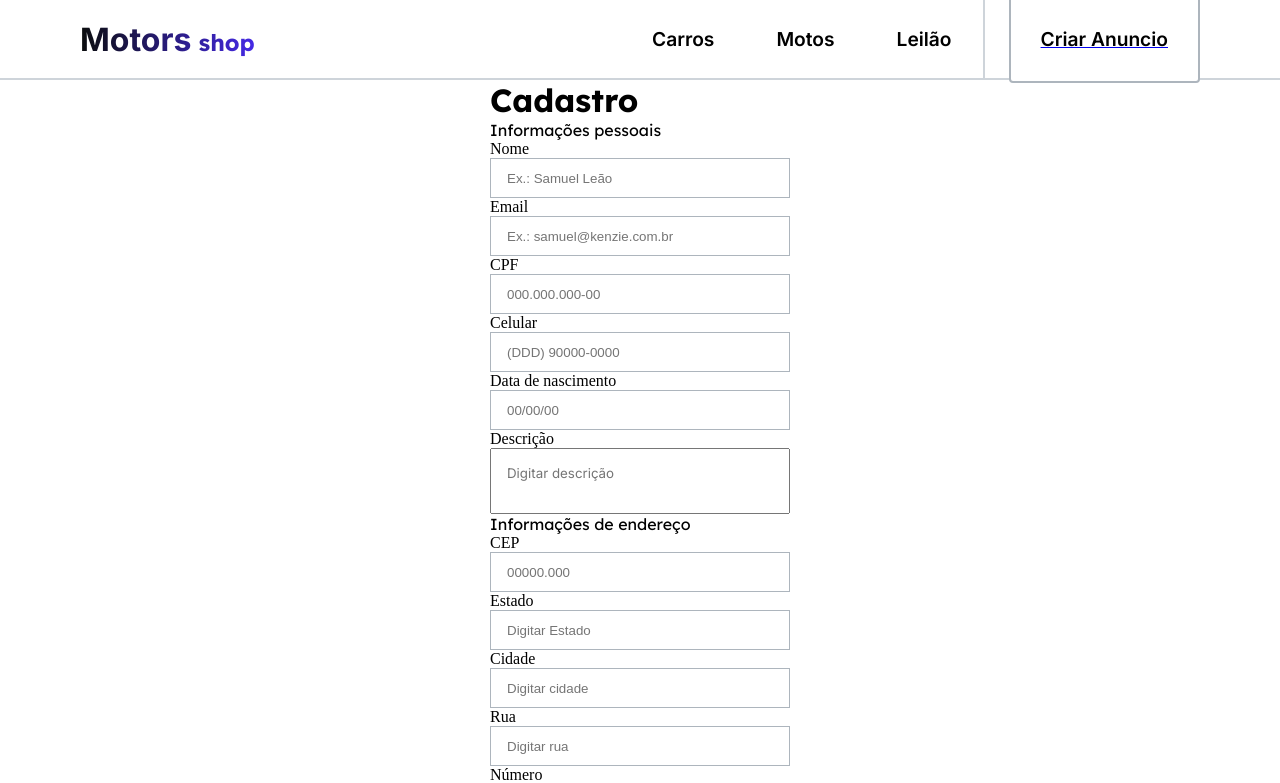
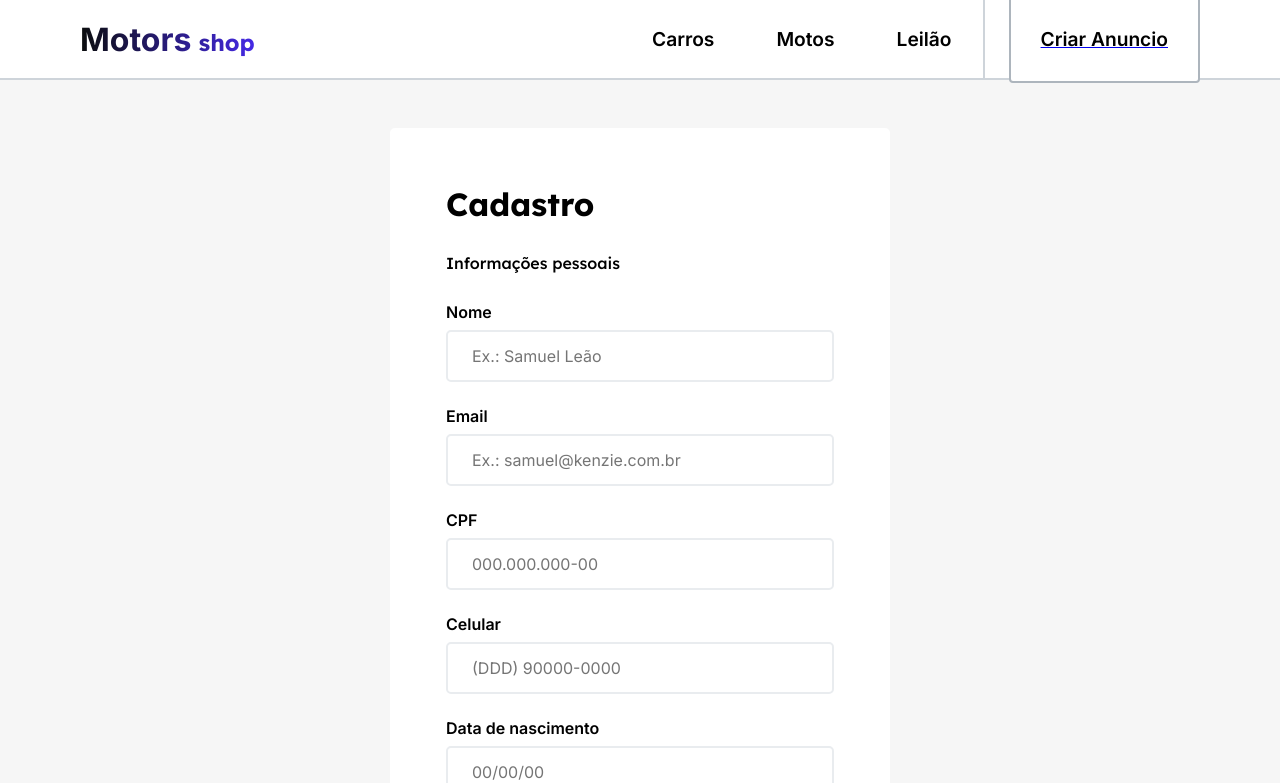
Before and after one commit to projeto-final-m6-kenzie/frontend-motorshop, a React (Create React App) app: page /register in a window 1280 px wide. Shown: the top 783 px of the page. Built offline with nearby package versions, Linux system fonts and the light colour scheme; no server answers.

Commit message:
feat: Estilização do formulário

```diff
--- a/src/pages/Register/index.tsx
+++ b/src/pages/Register/index.tsx
@@ -2,8 +2,9 @@ import { yupResolver } from '@hookform/resolvers/yup'
 import { useForm } from 'react-hook-form'
 import * as yup from 'yup'
 
+import Footer from '../../components/Footer'
 import { Header } from '../../components/Header'
-import Form from './styles'
+import { Flex, Form } from './styles'
 
 const schema = yup.object().shape({
   name: yup.string().required('Campo obrigatório'),
@@ -43,7 +44,7 @@ const Register = () => {
   }
 
   return (
-    <>
+    <Flex>
       <Header />
       <Form onSubmit={handleSubmit(createUser)}>
         <h1>Cadastro</h1>
@@ -72,22 +73,32 @@ const Register = () => {
         <label htmlFor='cep'>CEP</label>
         <input placeholder='00000.000' {...register('cep')}></input>
 
+        <div className='input-options-1'>
+          <div>
             <label htmlFor='state'>Estado</label>
             <input placeholder='Digitar Estado' {...register('state')}></input>
-
+          </div>
+          <div>
             <label htmlFor='city'>Cidade</label>
             <input placeholder='Digitar cidade' {...register('city')}></input>
+          </div>
+        </div>
 
         <label htmlFor='street'>Rua</label>
         <input placeholder='Digitar rua' {...register('street')}></input>
 
+        <div className='input-options-1'>
+          <div>
             <label htmlFor='number'>Número</label>
             <input placeholder='Digitar número' {...register('number')}></input>
-
+          </div>
+          <div>
             <label htmlFor='complement'>Complemento</label>
             <input placeholder='Ex.: apart 307' {...register('complement')}></input>
+          </div>
+        </div>
 
-        <div id='input-options-1'>
+        <div className='input-options-1'>
           <div className='radio'>
             <label>
               <input type='radio' value='false' defaultChecked {...register('isAnnouncer')} />
@@ -108,9 +119,10 @@ const Register = () => {
         <label htmlFor='passwordConf'>Confirmar Senha</label>
         <input type='password' placeholder='Digitar senha'></input>
 
-        <button>Cadastrar</button>
+        <button>Finalizar Cadastro</button>
       </Form>
-    </>
+      <Footer />
+    </Flex>
   )
 }
 
--- a/src/pages/Register/styles.ts
+++ b/src/pages/Register/styles.ts
@@ -1,25 +1,77 @@
 import styled from 'styled-components'
 
-const Form = styled.form`
+export const Flex = styled.div`
+  display: flex;
+  flex-wrap: wrap;
+  align-content: center;
+  justify-content: center;
+  width: 100vw;
+  gap: 2rem;
+  background-color: var(--color-grey9);
+  Header {
+    background-color: var(--color-whiteFixed);
+  }
+`
+
+export const Form = styled.form`
   display: flex;
   flex-direction: column;
-  max-width: 300px;
-  margin: auto;
-  input {
-    height: 2.5rem;
-    border: 1px solid #adb5bd;
-    padding: 1rem;
+  width: 500px;
+  background-color: var(--color-whiteFixed);
+  padding: 3.5rem;
+  margin-top: 1rem;
+  border: none;
+  border-radius: 5px;
+  font-family: 'Inter', sans-serif;
+  input,
+  textarea {
+    border: solid 2px var(--color-grey7);
+    border-radius: 5px;
+    height: 2.8rem;
+    padding: 1.5rem;
+    margin: 0.5rem 0 1.5rem;
+    font-family: 'Inter', sans-serif;
+    font-size: 1rem;
   }
 
-  .input-option356 {
-    list-style: none;
-    margin: 0;
-    padding: 0;
+  button {
+    height: 50px;
+    background: var(--color-brand1);
+    color: var(--color-whiteFixed);
+    font-family: 'Inter', sans-serif;
+    font-size: 1rem;
+    font-weight: 600;
+    border: none;
+    border-radius: 5px;
   }
 
-  .input-option356:after {
-    content: '';
-    clear: both;
+  textarea {
+    height: 90px;
+    margin-bottom: 0;
+  }
+  p,
+  span {
+    margin: 1.8rem 0;
+    font-weight: 500;
+  }
+
+  label {
+    font-weight: 600;
+  }
+
+  /* input:focus {
+    border-color: blue;
+  } */
+
+  .input-options-1 {
+    display: flex;
+    justify-content: space-between;
+    width: 100%;
+    padding-bottom: 1rem;
+    gap: 1rem;
+    input {
+      width: 100%;
+    }
   }
 
   .radio {
@@ -29,15 +81,11 @@ const Form = styled.form`
     height: 2.8rem;
     border-radius: 8px;
     position: relative;
-    width: 10rem;
-  }
-
-  .radio + .radio {
-    margin-left: 25px;
+    width: 11rem;
   }
 
   .radio label {
-    background: #fff no-repeat center center;
+    background: #fff /* no-repeat center center */;
     cursor: pointer;
     display: flex;
     justify-content: center;
@@ -46,6 +94,8 @@ const Form = styled.form`
     width: 100%;
     height: 100%;
     white-space: nowrap;
+    border: solid 1px var(--color-grey7);
+    border-radius: 5px;
   }
 
   .radio label span {
@@ -64,10 +114,9 @@ const Form = styled.form`
   }
   .radio label input[type='radio']:checked {
     background-color: var(--color-brand1);
+    border-radius: 8px;
   }
   .radio label input[type='radio']:checked + span {
     color: #ffffff;
   }
 `
-
-export default Form
```
Lines whose indentation alone changed are shown as unchanged.
